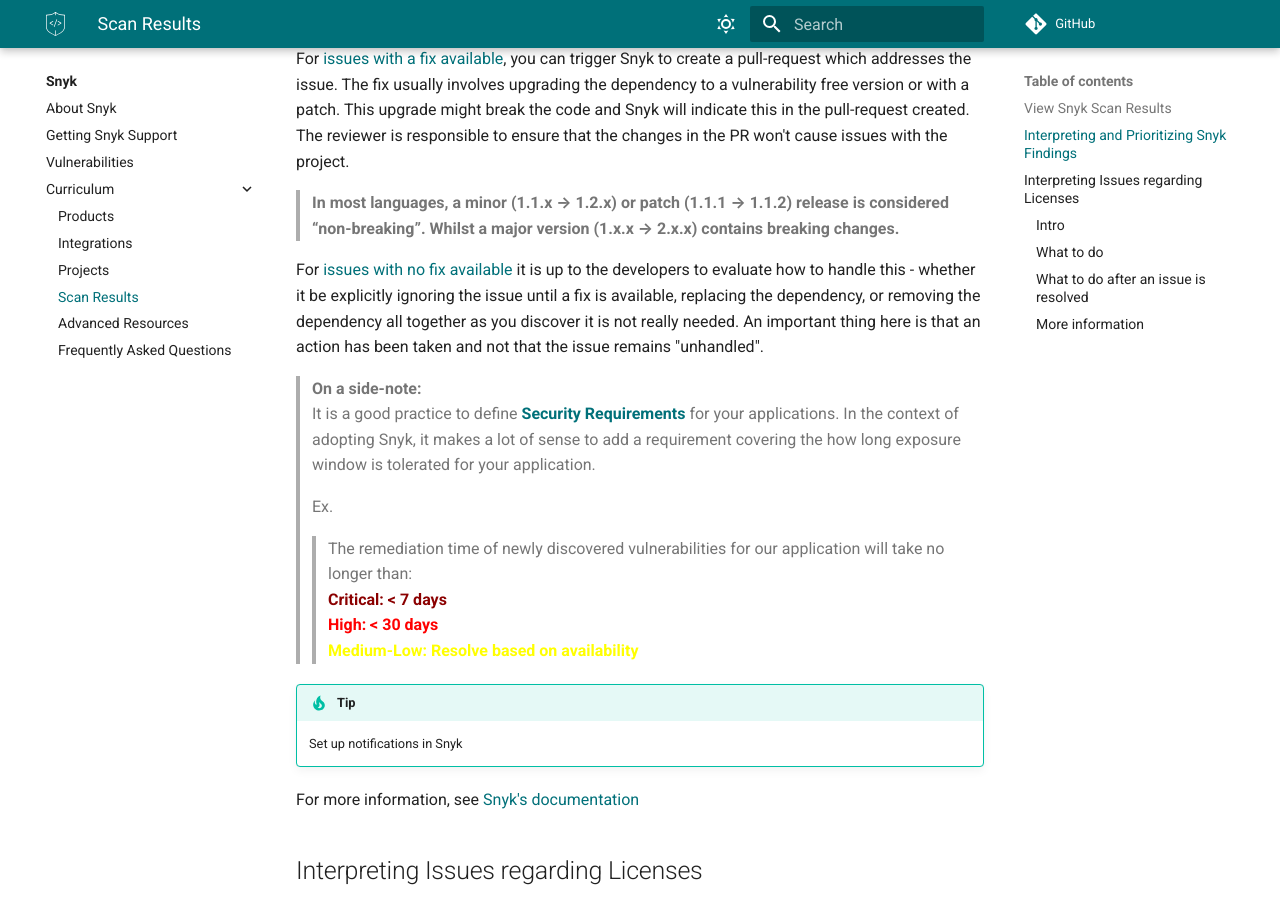
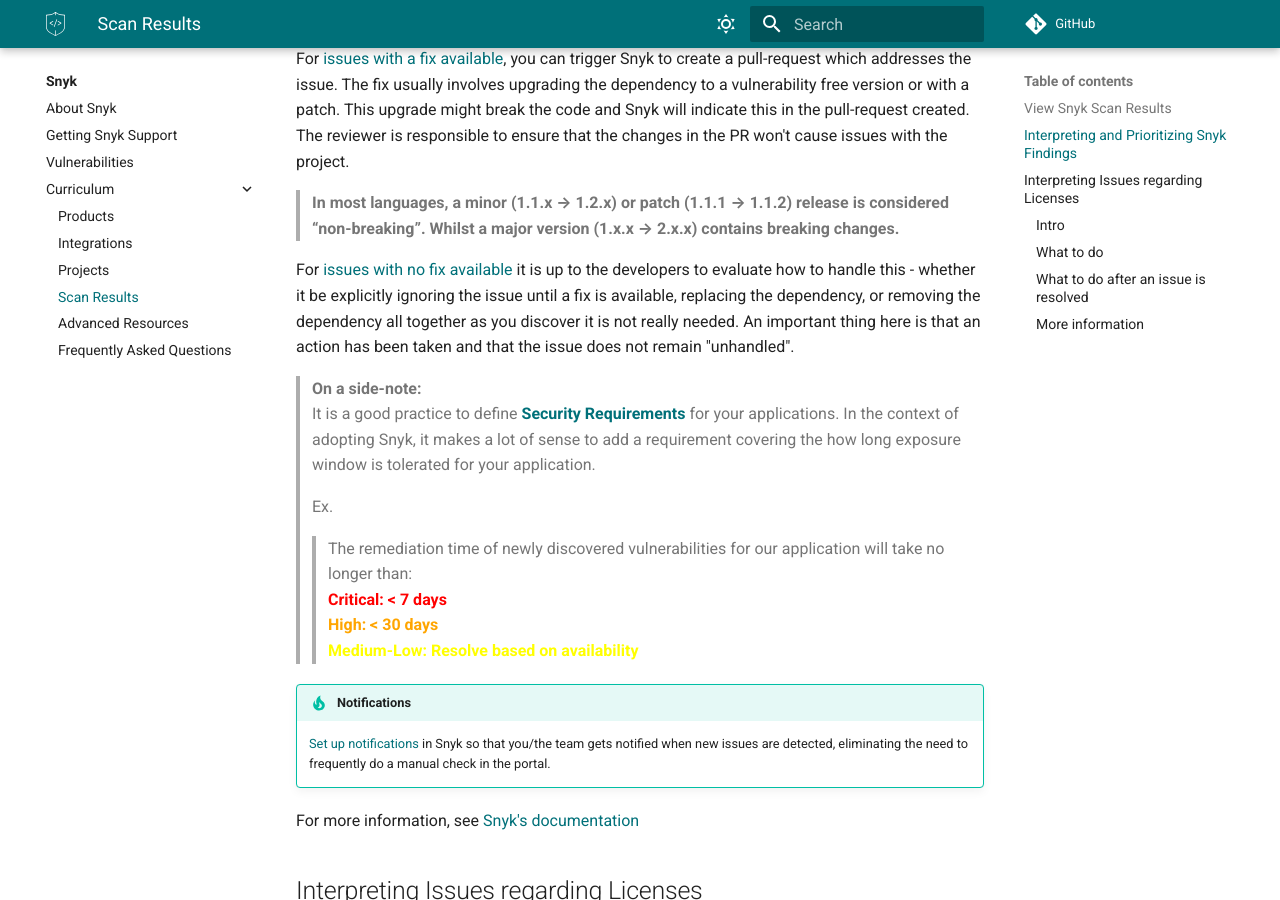
Before and after one commit to equinor/appsec, an MkDocs documentation site: the page built from docs/snyk/curriculum/4-scan_results.md, in a window 1280 px wide and 900 px high, scrolled down 570 px. Built offline with MkDocs 1.6.1 and Material for MkDocs 9.7.7, drawn with Linux system fonts in a browser that asks for light colours; some web fonts are replaced; comment, search, counter and statistics services are not loaded.

Commit message:
docs(snyk): add tips

```diff
--- a/docs/snyk/curriculum/4-scan_results.md
+++ b/docs/snyk/curriculum/4-scan_results.md
@@ -15,21 +15,21 @@
 
 >**In most languages, a minor (1.1.x → 1.2.x) or patch (1.1.1 → 1.1.2) release is considered “non-breaking”. Whilst a major version (1.x.x → 2.x.x) contains breaking changes.**
 
-For [issues with no fix available](https://support.snyk.io/hc/en-us/articles/4403030244369-What-do-we-do-when-Snyk-finds-vulnerabilities-for-which-there-is-no-fix-available-) it is up to the developers to evaluate how to handle this - whether it be explicitly ignoring the issue until a fix is available, replacing the dependency, or removing the dependency all together as you discover it is not really needed. An important thing here is that an action has been taken and not that the issue
-remains "unhandled".
+For [issues with no fix available](https://support.snyk.io/hc/en-us/articles/4403030244369-What-do-we-do-when-Snyk-finds-vulnerabilities-for-which-there-is-no-fix-available-) it is up to the developers to evaluate how to handle this - whether it be explicitly ignoring the issue until a fix is available, replacing the dependency, or removing the dependency all together as you discover it is not really needed. An important thing here is that an action has been taken and that the issue does not
+remain "unhandled".
 
 >**On a side-note:**
 >It is a good practice to define **[Security Requirements](https://owasp.org/www-project-proactive-controls/v3/en/c1-security-requirements)** for your applications. In the context of adopting Snyk, it makes a lot of sense to add a requirement covering the how long exposure window is tolerated for your application.
 >
 > Ex.
 >> The remediation time of newly discovered vulnerabilities for our application will take no longer than:
->> <span style="color:darkred">**Critical:   < 7 days**
->> <span style="color:red">**High: < 30 days**
+>> <span style="color:red">**Critical:   < 7 days**
+>> <span style="color:orange">**High: < 30 days**
 >> <span style="color:yellow">**Medium-Low: Resolve based on availability**
 >
 
-!!! tip
-    Set up notifications in Snyk
+!!! tip "Notifications"
+    [Set up notifications](https://docs.snyk.io/snyk-admin/manage-notifications) in Snyk so that you/the team gets notified when new issues are detected, eliminating the need to frequently do a manual check in the portal.
 
 For more information, see [Snyk's documentation](https://docs.snyk.io/features/fixing-and-prioritizing-issues)
 
```
